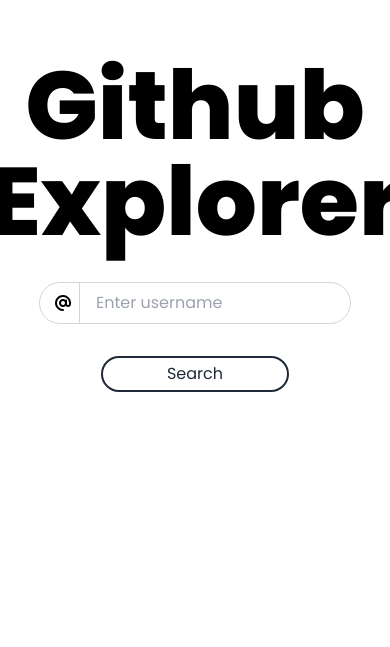
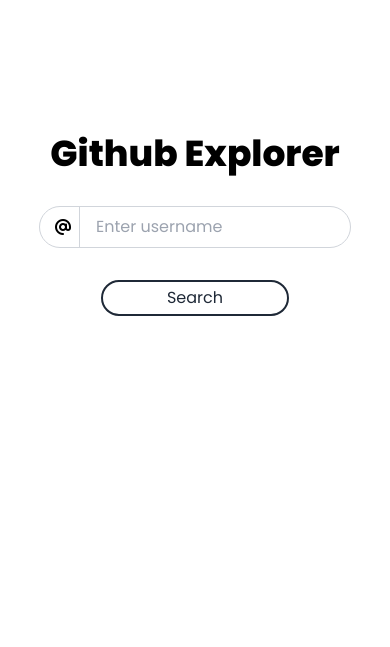
Before and after one commit to tanejaSanyat/github_explorer, a website: page index.html in a window 390 px wide. Shown: the part 197-844 px from the top of the page. Drawn offline with nearby package versions, Linux system fonts and the light colour scheme.

Commit message:
responsive-commit

```diff
--- a/index.html
+++ b/index.html
@@ -36,7 +36,7 @@
       <!-- <h1 class="text-5xl text-center pt-2 font-semibold text-gray-800 my-4">
         GitFolio
       </h1> -->
-     <span class = "text-8xl font-extrabold text-center pb-4">Github Explorer</span>
+     <span class = "text-4xl mobiles:text-6xl tablets:text-8xl font-extrabold text-center pb-4">Github Explorer</span>
       <form
         class="lg:w-1/3 sm:w-3/5 w-4/5 flex flex-col items-center justify-center"
         action="user.html"
```
Also changed, not shown: css/style.css.
